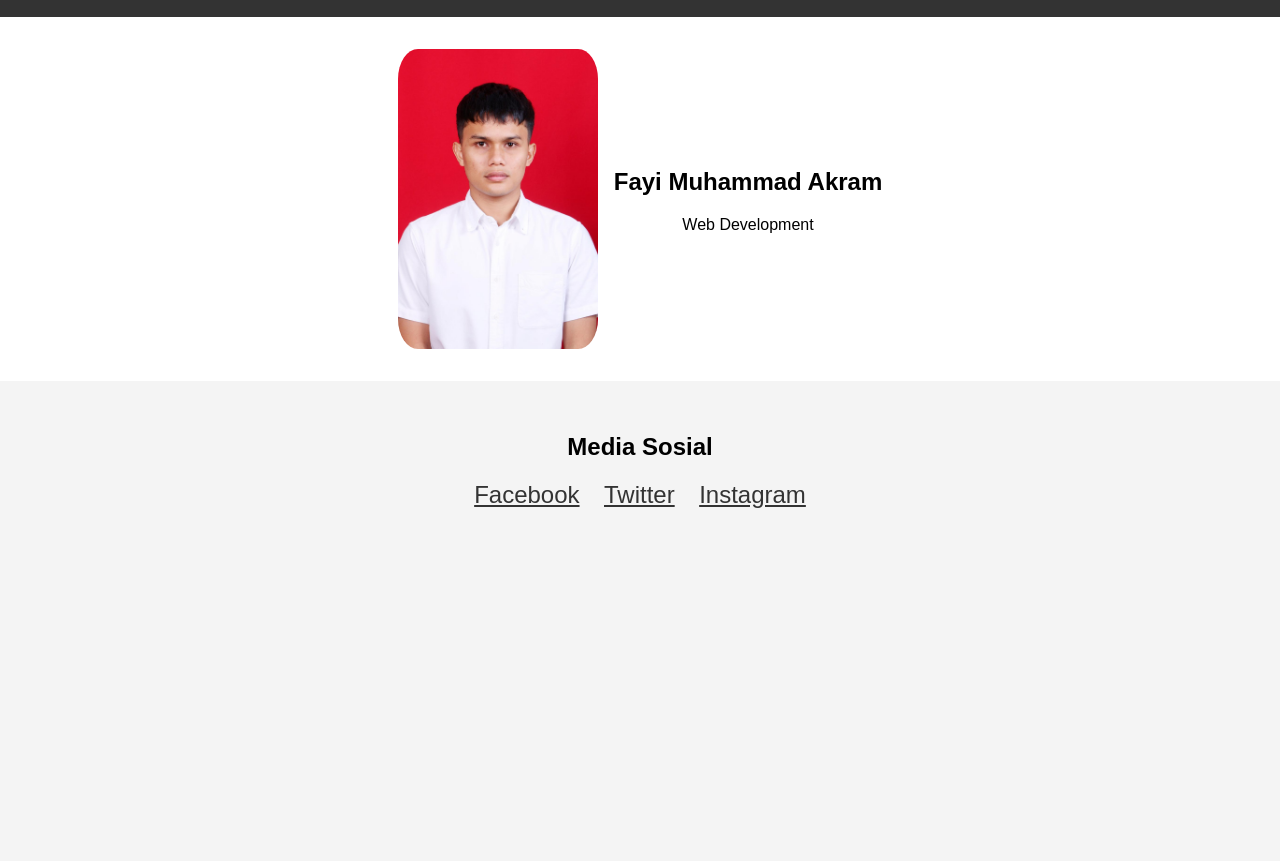
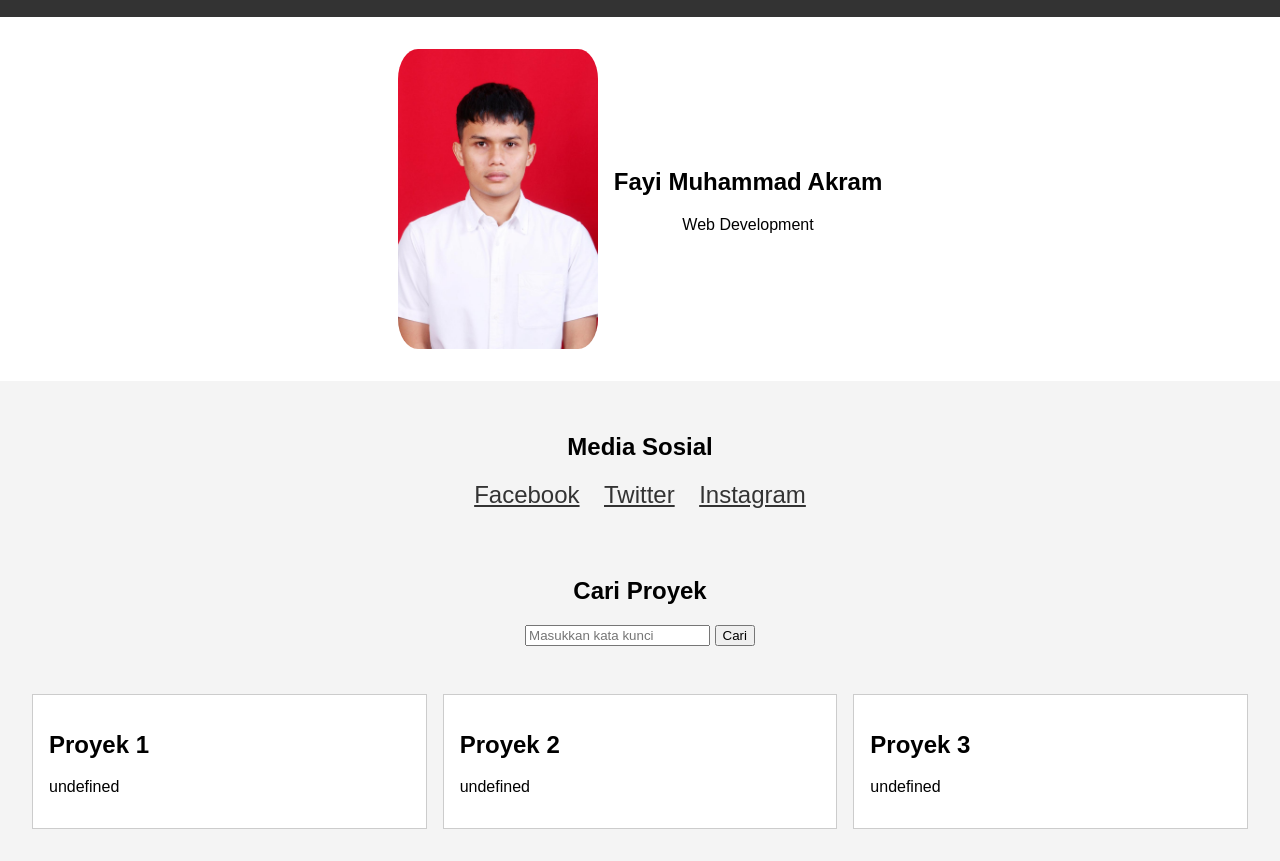
Before and after one commit to fayiakram/my-portofolio2024, a plain HTML site: page index.html in a window 1280 px wide. Shown: the part 95-956 px from the top of the page. Before the commit the page ends 800 px from the top, so only its background shows below. Drawn offline with Linux system fonts and the light colour scheme.

Commit message:
#3 feature/portofolio done

```diff
--- a/assets/css/styles.css
+++ b/assets/css/styles.css
@@ -56,3 +56,9 @@ header {
     color: #333;
     font-size: 1.5em;
 }
+
+.search-form {
+    text-align: center;
+    padding: 1em;
+    background-color: #f4f4f4;
+}
--- /dev/null
+++ b/assets/js/index.js
@@ -0,0 +1,37 @@
+const portofolioData = [
+    { title: "Proyek 1", Description: "Deskripsi proyek 1." },
+    { title: "Proyek 2", Description: "Deskripsi proyek 2." },
+    { title: "Proyek 3", Description: "Deskripsi proyek 3." }
+];
+
+const portofolioContainer = document.getElementById("portofolioContainer");
+
+portofolioData.forEach(project => {
+    const projectItem = document.createElement("div");
+    projectItem.className = "item";
+    projectItem.innerHTML = `
+    <h2>${project.title}</h2>
+    <p>${project.description}</p>
+    `;
+    portofolioContainer.appendChild(projectItem);
+});
+
+// section form search
+const form = document.querySelector('form');
+const items = document.querySelectorAll('.item');
+
+form.addEventListener('submit', function (e) {
+    e.preventDefault();
+
+    const searchTerm = form.search.value.toLowerCase();
+    items.forEach(item => {
+        const projectTitle = item.querySelector('h2').textContent.toLowerCase();
+        const projectDescription = item.querySelector('p').textContent.toLowerCase();
+
+        if (projectTitle.includes(searchTerm) || projectDescription.includes(searchTerm)) {
+            item.style.display = 'block';
+        } else {
+            item.style.display = 'none';
+        }
+    });
+});
--- a/index.html
+++ b/index.html
@@ -20,12 +20,26 @@
         </div>
     </section>
 
+    <!-- section social media -->
     <section class="social-media">
         <h2>Media Sosial</h2>
         <a href="https://www.facebook.com/">Facebook</a>
         <a href="https://www.twitter.com/">Twitter</a>
         <a href="https://www.instagram.com/">Instagram</a>
     </section>
+
+    <!-- section portofolio -->
+    <section class="search-form">
+        <h2>Cari Proyek</h2>
+        <form action="#">
+            <input type="text" name="search" placeholder="Masukkan kata kunci">
+            <button type="submit">Cari</button>
+        </form>
+    </section>
+    <div class="container" id="portofolioContainer">
+        <!-- List portofolio akan ditambahkan oleh JavaScript di sini -->
+    </div>
 </body>
+<script src="./assets/js/index.js"></script>
 
 </html>
```
